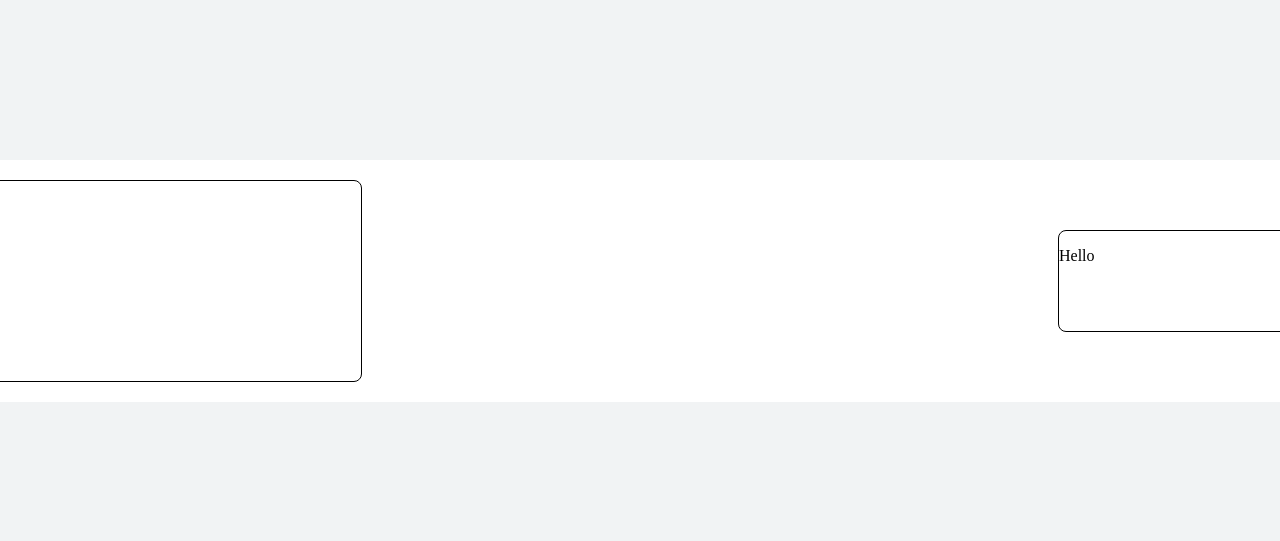
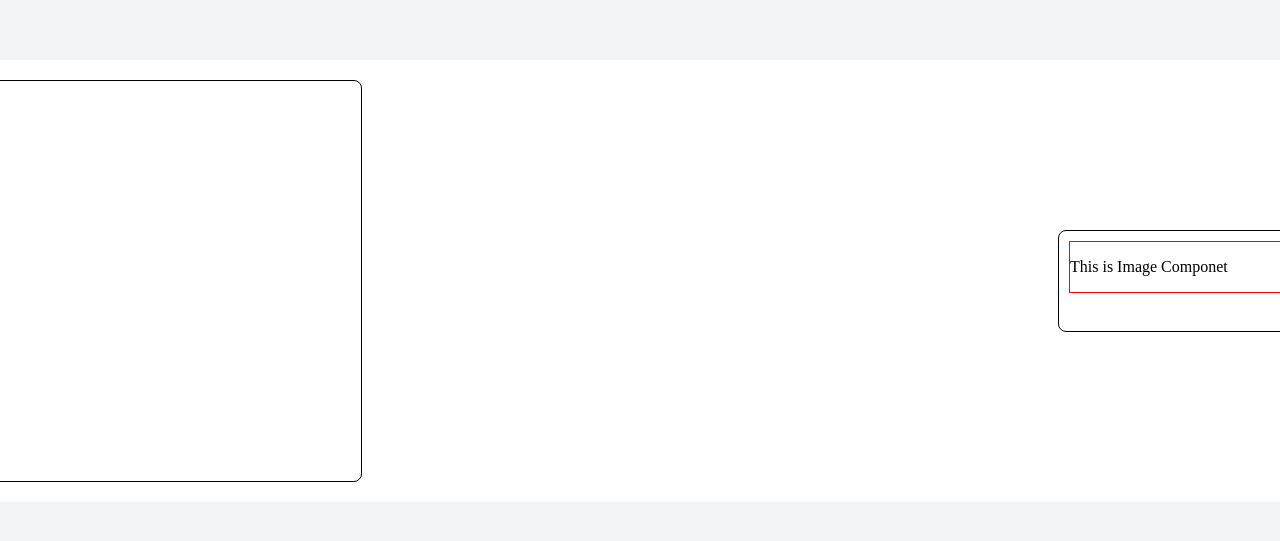
Before and after one commit to Tony-Jack2017/LittleTools, a React (Create React App) app: page / in a window 1280 px wide. Shown: the part 119-660 px from the top of the page. Built offline with nearby package versions, Linux system fonts and the light colour scheme.

Commit message:
图片拖拽基础测试

```diff
--- /dev/null
+++ b/src/components/ElementDrag/elements/ImageComponent/index.jsx
@@ -0,0 +1,12 @@
+
+import styles from "./index.module.scss"
+
+const ImageComponent = () => {
+  return (
+    <div className={styles.image}>
+        <p>This is Image Componet</p>
+    </div>
+  )
+}
+
+export default ImageComponent
--- /dev/null
+++ b/src/components/ElementDrag/elements/ImageComponent/index.module.scss
@@ -0,0 +1,4 @@
+.image {
+  margin: 10px;
+  border: 1px solid red;
+}
--- a/src/components/ElementDrag/index.jsx
+++ b/src/components/ElementDrag/index.jsx
@@ -4,14 +4,11 @@ import styles from './index.module.scss'
 import DragVisible from '../../common/DragVisible'
 import Container from './components/container'
 
-
-const Hello = () => {
-  return (<p>Hello</p>)
-}
+import ImageComponent from './elements/ImageComponent'
 
 const DragingElement = React.createContext(null);
 
-const HelloDrag = DragVisible(Hello, DragingElement)
+const HelloDrag = DragVisible(ImageComponent, DragingElement)
 
 const ElementDrag = (props) => {
 
--- a/src/components/ElementDrag/index.module.scss
+++ b/src/components/ElementDrag/index.module.scss
@@ -5,7 +5,7 @@
   align-items: center;
   .container {
     width: 30%;
-    height: 200px;
+    height: 400px;
     border-radius: 8px;
     border: 1px solid;
     overflow-y: auto;
```
